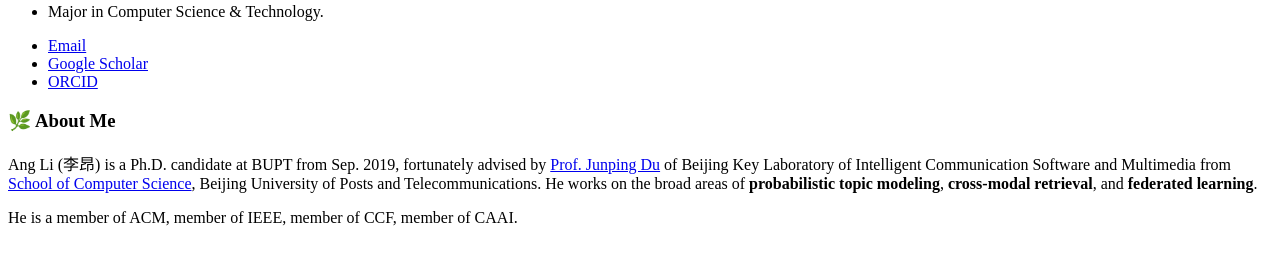
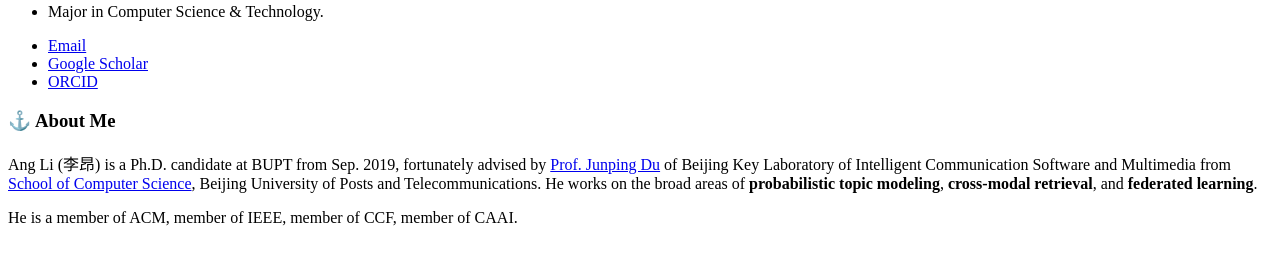
Before and after one commit to chris-Ang-li/chris-Ang-li.github.io, a Jekyll site: the page built from _pages/includes/intro.md, in a window 1280 px wide. Shown: the part 238-503 px from the top of the page. Built offline with Jekyll 4.4.1, drawn with Linux system fonts in a browser that asks for light colours; our own code applies the rules of GitHub Pages for plain Markdown files.

```diff
--- a/_pages/includes/intro.md
+++ b/_pages/includes/intro.md
@@ -1,4 +1,4 @@
-# 🌿 About Me
+# ⚓️ About Me
 Ang Li (李昂) is a Ph.D. candidate at BUPT from Sep. 2019, fortunately advised by [Prof. Junping Du](https://scholar.google.com/citations?user=p_blB4EAAAAJ&hl=en) of Beijing Key Laboratory of Intelligent Communication Software and Multimedia from [School of Computer Science](https://scs.bupt.edu.cn/), Beijing University of Posts and Telecommunications. He works on the broad areas of **probabilistic topic modeling**, **cross-modal retrieval**, and **federated learning**.
 
 He is a member of ACM, member of IEEE, member of CCF, member of CAAI.
```
